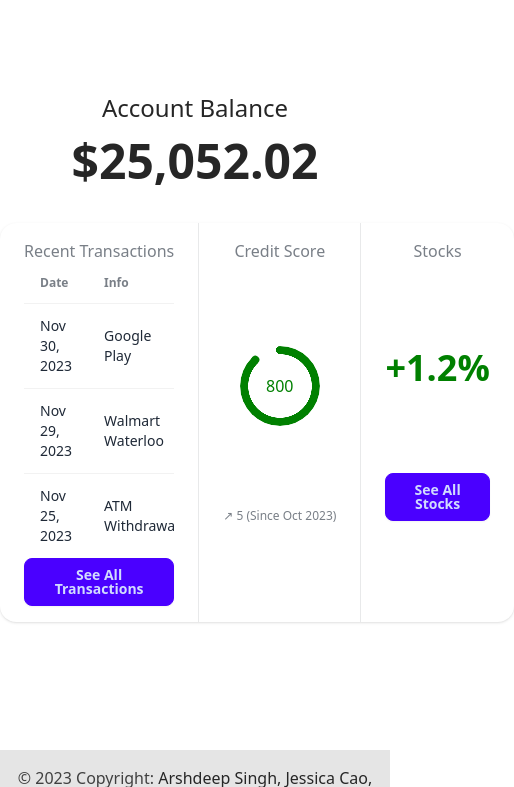
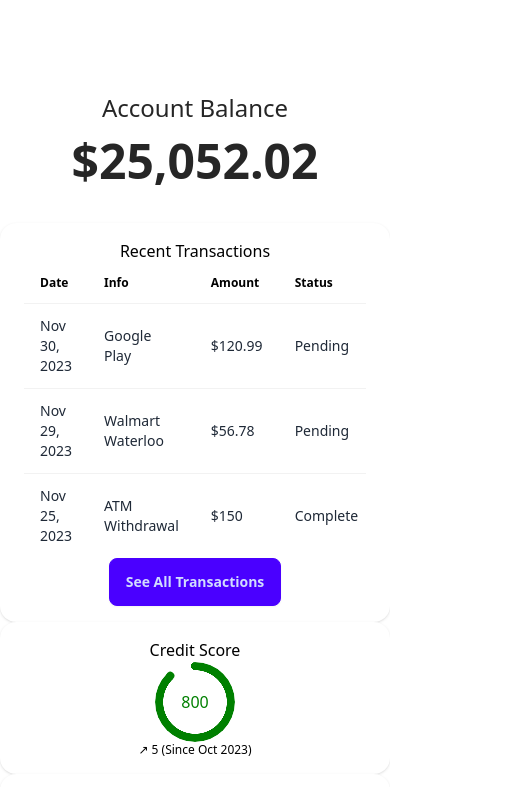
Before and after one commit to jcaoj/INFO3130-Final, a website: page build/docs/index.html in a window 390 px wide. Shown: the part 305-1092 px from the top of the page, 514 px wide, since content can reach past the window. Drawn offline with nearby package versions, Linux system fonts and the light colour scheme.

Commit message:
improve accessibility

```diff
--- a/build/docs/index.html
+++ b/build/docs/index.html
@@ -7,6 +7,7 @@
     <link href="https://cdn.jsdelivr.net/npm/daisyui@4.4.5/dist/full.min.css" rel="stylesheet" type="text/css"/>
     <script src="https://cdn.tailwindcss.com"></script>
     <link rel="stylesheet" href="../dist/output.css">
+    <link rel="stylesheet" href="input.css">
 
         <!-- Font Awesome icons (free version)-->
         <script src="https://use.fontawesome.com/releases/v6.3.0/js/all.js" crossorigin="anonymous"></script>
@@ -16,7 +17,7 @@
     <div class="hero" style="background-image: url(../Images/painting-mountain-lake-with-mountain-background.jpg);" >
       <div class="hero-overlay bg-opacity-60"></div>
       <div class="hero-content flex-col sm:flex-row">
-        <img src="../Images/BOC.png" class="float-left rounded-lg shadow-2xl w-24 flex justify-start" />
+        <img src="../Images/BOC.png" class="float-left rounded-lg shadow-2xl w-24 flex justify-start" alt="Bank Of Canada Logo" />
 
         <div class="hero-content text-center text-neutral-content">
           <div class="max-w-md">
@@ -29,7 +30,7 @@
     <div class="navbar bg-base-100">
       <div class="navbar-start">
         <div class="dropdown">
-        <div tabindex="0" role="button" class="btn btn-ghost lg:hidden">
+        <div tabindex="0" role="button" class="btn btn-ghost lg:hidden"  aria-label="Menu Dropdown">
           <svg xmlns="http://www.w3.org/2000/svg" class="h-5 w-5" fill="none" viewBox="0 0 24 24" stroke="currentColor"><path stroke-linecap="round" stroke-linejoin="round" stroke-width="2" d="M4 6h16M4 12h8m-8 6h16" /></svg>
         </div>
         <ul class="menu menu-sm dropdown-content mt-3 z-[1] p-2 shadow bg-base-100 rounded-box w-52">
@@ -88,17 +89,17 @@
       </div>
     </div>
     <br>
-    <div class="stats shadow">
+    <div class="stats shadow statsHorizontal">
       <div class="stat">
-        <div class="stat-title">Recent Transactions</div>
+        <div class="stat-title" style="color: black;">Recent Transactions</div>
         <div class="overflow-x-auto">
           <table class="table">
             <thead>
               <tr>
-                <th>Date</th>
-                <th>Info</th>
-                <th>Amount</th>
-                <th>Status</th>
+                <th style="color: black;">Date</th>
+                <th style="color: black;">Info</th>
+                <th style="color: black;">Amount</th>
+                <th style="color: black;">Status</th>
               </tr>
             </thead>
             <tbody>
@@ -127,17 +128,72 @@
       </div>
 
       <div class="stat">
-        <div class="stat-title">Credit Score</div>
-        <div class="justify-center"><div class="radial-progress" style="--value:88; color: green" role="progressbar">800</div></div>
-        <div class="stat-desc">↗︎ 5 (Since Oct 2023)</div>
+        <div class="stat-title" style="color: black;">Credit Score</div>
+        <div class="justify-center"><div class="radial-progress" style="--value:88; color: green" role="progressbar" aria-label="Credit Score">800</div></div>
+        <div class="stat-desc" style="color: black;">↗︎ 5 (Since Oct 2023)</div>
       </div>
 
       <div class="stat">
-        <div class="stat-title">Stocks</div>
+        <div class="stat-title" style="color: black;">Stocks</div>
         <div class="stat-value" style="color: green;">+1.2%</div>
         <a href="transactions.html"><button class="btn btn-primary">See All Stocks</button></a>
       </div>
 
+    </div>
+
+    <div class="stats shadow statsVertical">
+      <div class="stat">
+        <div class="stat-title" style="color: black;">Recent Transactions</div>
+        <div class="overflow-x-auto">
+          <table class="table">
+            <thead>
+              <tr>
+                <th style="color: black;">Date</th>
+                <th style="color: black;">Info</th>
+                <th style="color: black;">Amount</th>
+                <th style="color: black;">Status</th>
+              </tr>
+            </thead>
+            <tbody>
+              <tr>
+                <td>Nov 30, 2023</td>
+                <td>Google Play</td>
+                <td>$120.99</td>
+                <td>Pending</td>
+              </tr>
+              <tr>
+                <td>Nov 29, 2023</td>
+                <td>Walmart Waterloo</td>
+                <td>$56.78</td>
+                <td>Pending</td>
+              </tr>
+              <tr>
+                <td>Nov 25, 2023</td>
+                <td>ATM Withdrawal</td>
+                <td>$150</td>
+                <td>Complete</td>
+              </tr>
+            </tbody>
+          </table>
+        </div>
+        <a href="transactions.html"><button class="btn btn-primary">See All Transactions</button></a>
+      </div>
+    </div>
+
+    <div class="stats shadow statsVertical">
+      <div class="stat">
+        <div class="stat-title" style="color: black;">Credit Score</div>
+        <div class="justify-center"><div class="radial-progress" style="--value:88; color: green" role="progressbar" aria-label="Credit Score">800</div></div>
+        <div class="stat-desc" style="color: black;">↗︎ 5 (Since Oct 2023)</div>
+      </div>
+    </div>
+
+    <div class="stats shadow statsVertical">
+      <div class="stat">
+        <div class="stat-title" style="color: black;">Stocks</div>
+        <div class="stat-value" style="color: green;">+1.2%</div>
+        <a href="transactions.html"><button class="btn btn-primary">See All Stocks</button></a>
+      </div>
     </div>
   </section>
 </div>
--- a/build/docs/input.css
+++ b/build/docs/input.css
@@ -1,3 +1,21 @@
 @tailwind base;
 @tailwind components;
 @tailwind utilities;
+
+.statsHorizontal {
+    display: flex;
+}
+
+.statsVertical {
+    display: none;
+}
+
+@media screen and (max-width: 768px) {
+    .statsVertical{
+       display: flex;
+    }
+
+    .statsHorizontal {
+        display: none;
+    }
+}
```
Also changed, not shown: build/docs/Chat_AI.html (+2 -2 lines), build/docs/transactions.html (+6 -6 lines).
